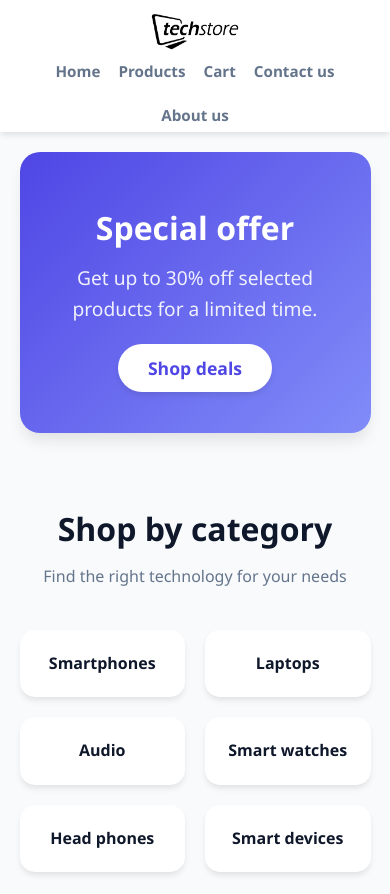
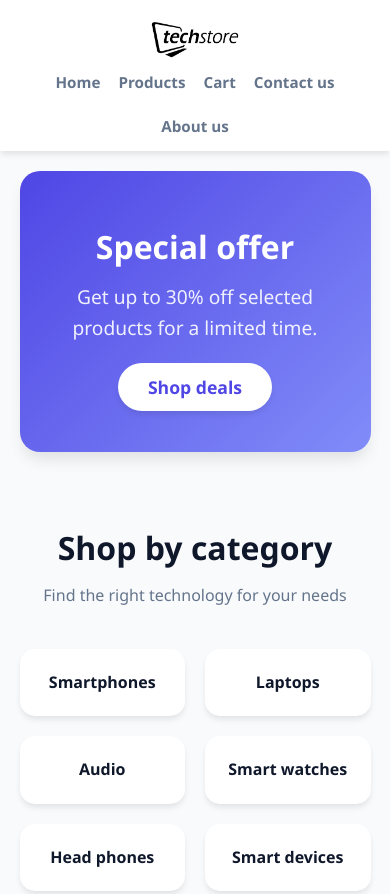
Before and after one commit to asermohameddd/E-commerce-smart-devices-shop, a plain HTML site: page index.html in a window 390 px wide. Shown: the top 894 px of the page. Drawn offline with Linux system fonts and the light colour scheme.

Commit message:
Update main.css

```diff
--- a/main.css
+++ b/main.css
@@ -1492,13 +1492,13 @@ hr {
     .header-e-commerce-details,
     .header-e-commerce-products {
         flex-direction: column;
-        gap: 0px;
-        padding: 0px 4% 6px;
+        gap: 3px;
+        padding: 2px 4% 2px;
     }
     .header-e-commerce-index img,
     .header-e-commerce-details img,
     .header-e-commerce-products img {
-        width: 83px;
+        width: 88px;
     }
 }
 
@@ -1507,7 +1507,7 @@ hr {
 .header-e-commerce-products {
     background-color: var(--card-bg);
     box-shadow: var(--shadow-sm);
-    padding: 3px 4%;
+    padding: 11px 5%;
     display: flex;
     justify-content: space-between;
     align-items: center;
```
